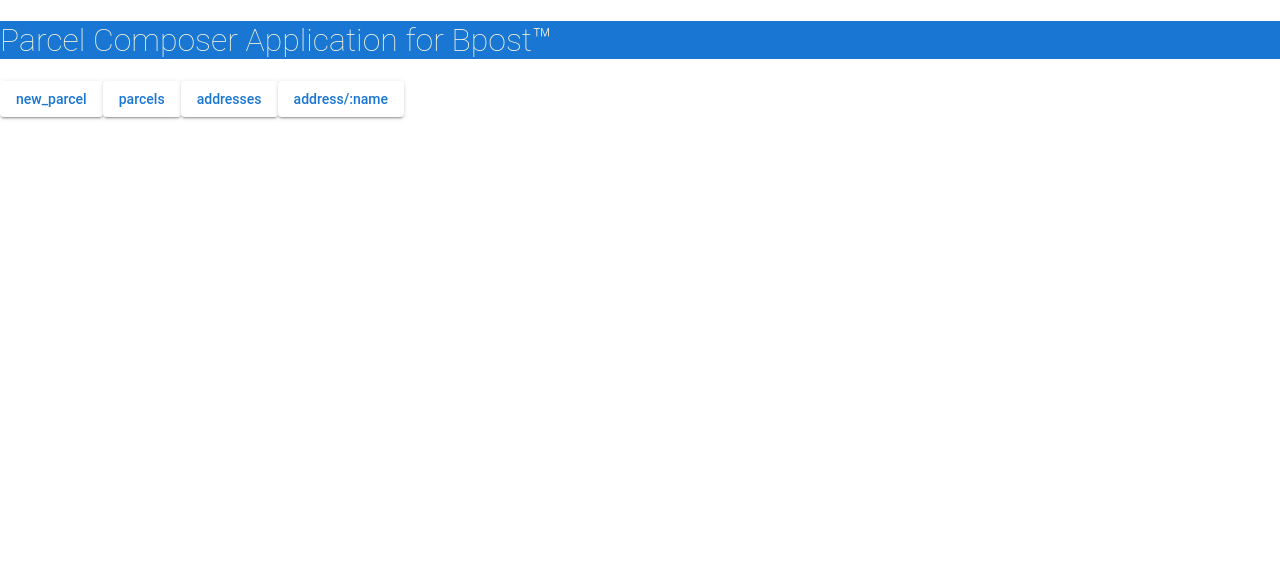
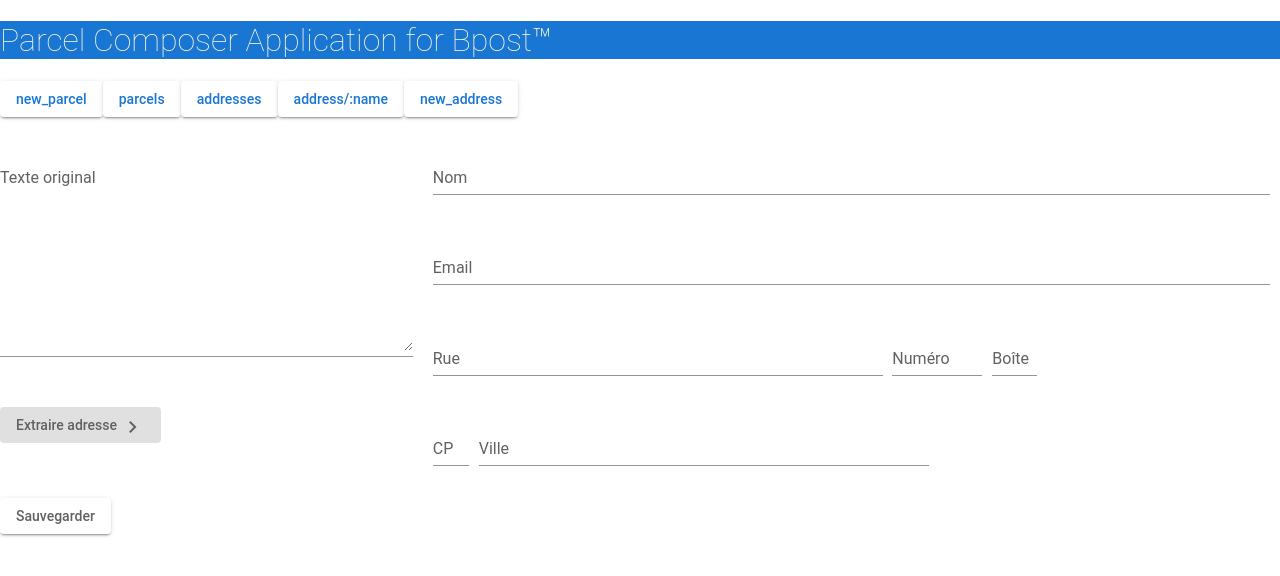
Before and after one commit to Alexandre-Genon/parcel-composer, an Angular app: page /address/1 in a window 1280 px wide. Shown: the top 576 px of the page. Built offline with nearby package versions, Linux system fonts and the light colour scheme; no server answers.

Commit message:
#16 New `new_address`route and included the extract address feature

```diff
--- a/src/app/address/address-routing.module.ts
+++ b/src/app/address/address-routing.module.ts
@@ -5,7 +5,8 @@
 
 export const routes: Routes = [
     {path:'addresses',component:AdressBookComponent},
-    {path:'address/:name',component:AddressEditorComponent}
+    {path:'address/:name',component:AddressEditorComponent},
+    {path:'new_address',component:AddressEditorComponent},
 ];
 
 @NgModule({
--- a/src/app/address/adress-book/address-editor/address-editor.component.css
+++ b/src/app/address/adress-book/address-editor/address-editor.component.css
@@ -0,0 +1,10 @@
+.address-form-wrapper{
+    display: grid;
+    /*grid-template-columns: repeat(3, 1fr);*/
+    gap: 10px;
+    grid-auto-rows: minmax(50px, auto);
+}
+
+mat-form-field{
+    margin-right: 10px;
+}
--- a/src/app/address/adress-book/address-editor/address-editor.component.html
+++ b/src/app/address/adress-book/address-editor/address-editor.component.html
@@ -1,41 +1,59 @@
-<div *ngIf="address">
-<h3>Edition of {{address.name}}</h3>
-    <form [formGroup]="addressEdition" autocomplete="nofill" (ngSubmit)="onSave(addressEdition.value)">
-        <mat-form-field appearance="standard">
+<div>
+    <h3 *ngIf="address">Edition of {{address.name}}</h3>
+    <form class="address-form-wrapper" [formGroup]="addressEdition" autocomplete="nofill"
+          (ngSubmit)="onSave(addressEdition.value)">
+        <mat-form-field appearance="standard" style="grid-column: 1; grid-row: 1/4;">
+            <mat-label>Texte original</mat-label>
+            <textarea matInput placeholder="Texte original" rows=10
+                      formControlName="original_string"></textarea>
+        </mat-form-field>
+        <div style="grid-row: 4; grid-column: 1;">
+            <button mat-raised-button type="button"
+                    (click)="extractAddressFromName(addressEdition.value) "
+                    [disabled]="!addressCanBeExtracted(addressEdition.value)"
+            >
+                Extraire adresse
+                <mat-icon aria-hidden="false">chevron_right</mat-icon>
+            </button>
+        </div>
+        <mat-form-field appearance="standard" style="grid-column: 2; grid-row: 1">
             <mat-label>Nom</mat-label>
             <input matInput placeholder="Nom" formControlName="name">
         </mat-form-field>
-        <mat-form-field appearance="standard">
+        <mat-form-field appearance="standard" style="grid-column: 2; grid-row: 2">
             <mat-label>Email</mat-label>
             <input matInput placeholder="email" formControlName="email">
         </mat-form-field>
-        <mat-form-field appearance="standard">
+        <div class="address-element" style="grid-column: 2; grid-row: 3">
+            <mat-form-field appearance="standard" style="width: 50ch;">
                 <mat-label>Rue</mat-label>
                 <input matInput placeholder="Rue" formControlName="street">
             </mat-form-field>
-        <mat-form-field appearance="standard">
+            <mat-form-field appearance="standard" style="width: 10ch;">
                 <mat-label>Numéro</mat-label>
                 <input matInput placeholder="Numéro" formControlName="street_nb">
             </mat-form-field>
-        <mat-form-field appearance="standard">
+            <mat-form-field appearance="standard" style="width: 5ch;">
                 <mat-label>Boîte</mat-label>
                 <input matInput placeholder="Boîte" formControlName="postbox_letter">
             </mat-form-field>
-        <mat-form-field appearance="standard">
-            <mat-label>Code postal</mat-label>
+        </div>
+        <div class="address-element" style="grid-column: 2; grid-row: 4">
+            <mat-form-field appearance="standard" style="width: 4ch;">
+                <mat-label>CP</mat-label>
                 <input matInput placeholder="Code postal" formControlName="postcode">
             </mat-form-field>
-        <mat-form-field appearance="standard">
+            <mat-form-field appearance="standard" style="width: 50ch;">
                 <mat-label>Ville</mat-label>
                 <input matInput placeholder="Ville" formControlName="city">
             </mat-form-field>
-        <mat-form-field appearance="standard">
-            <mat-label>Texte original</mat-label>
-            <textarea rows=6 cols=150 matInput placeholder="Texte original" formControlName="original_string"></textarea>
-        </mat-form-field>
-        <div>
+        </div>
+
+        <div style="grid-column: 1/2; grid-row: 5;">
             <button mat-raised-button type="submit">Sauvegarder</button>
-            <button mat-raised-button type="button" (click)="deleteAddress(address)">Supprimer</button>
+            <button mat-raised-button type="button" color="warn" (click)="deleteAddress(address)" *ngIf="address">
+                Supprimer
+            </button>
         </div>
     </form>
 </div>
--- a/src/app/address/adress-book/address-editor/address-editor.component.ts
+++ b/src/app/address/adress-book/address-editor/address-editor.component.ts
@@ -67,4 +67,25 @@
     deleteAddress(address: Address) {
         this.addressService.removeAddress(address);
     }
+
+    extractAddressFromName(addressEdition) {
+        let address = this.addressService.extractAddressFromString(
+            addressEdition.original_string
+        );
+
+        this.addressEdition.setValue({
+            original_string: address.originalString,
+            name: address.name,
+            street: address.street,
+            street_nb: address.street_nb,
+            postbox_letter: address.postboxLetter,
+            postcode: address.postcode,
+            city: address.city,
+            email: address.email
+        });
+    }
+
+    addressCanBeExtracted(addressEdition) {
+        return (addressEdition.original_string != null) && (addressEdition.original_string.length > 0);
+    }
 }
--- a/src/styles.css
+++ b/src/styles.css
@@ -54,42 +54,3 @@
 a:hover {
   opacity: 0.8;
 }
-
-/* Input */
-
-input {
-  font-size: 14px;
-  border-radius: 2px;
-  padding: 8px;
-  margin-bottom: 16px;
-  border: 1px solid #bdbdbd;
-}
-
-label {
-  font-size: 12px;
-  font-weight: bold;
-  margin-bottom: 4px;
-  display: block;
-  text-transform: uppercase;
-}
-
-
-.button:hover,
-button:hover {
-  opacity: 0.8;
-  font-weight: normal;
-}
-
-.button:disabled,
-button:disabled {
-  opacity: 0.5;
-  cursor: auto;
-}
-
-.button-list {
-    display: flex;
-}
-
-.button-list > * {
-    margin-left: 20px;
-}
```
Lines whose indentation alone changed are shown as unchanged.
